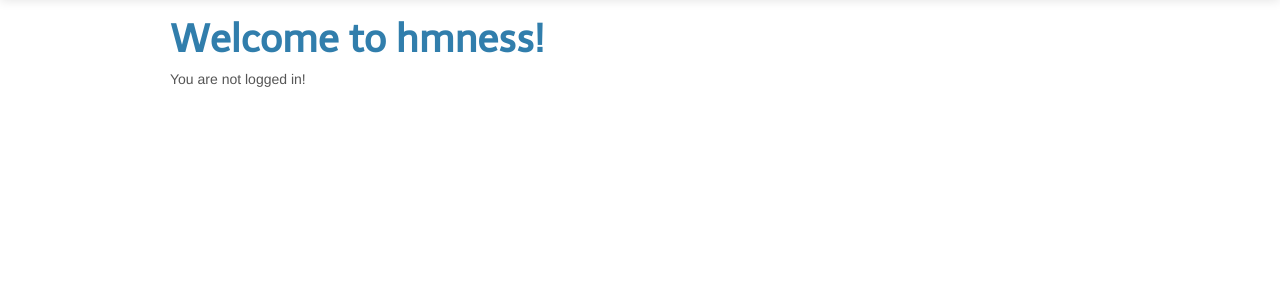
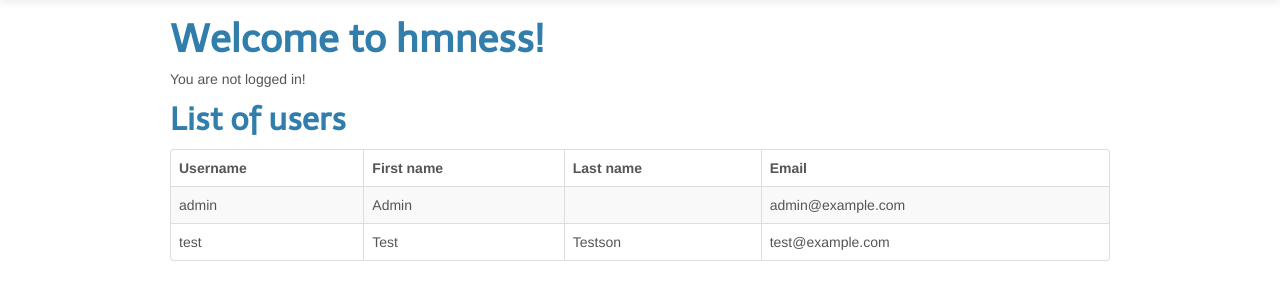
Before and after one commit to thenasko/hmness, a Django app: page / in a window 1280 px wide. Shown: the part 51-351 px from the top of the page. Run offline with Django 3.2, Linux system fonts and the light colour scheme; data comes from the database, SQL or seed files in the repository; both versions use the stored data as it was after the commit; parts of the project's set-up code (start-up, migrations or seed data) failed here and were passed over; some libraries are stand-ins or nearby versions.

Commit message:
Minor changes in the user profile settings. Added a list of users on the home page.

```diff
--- a/hmness/settings.py
+++ b/hmness/settings.py
@@ -170,7 +170,7 @@ LOGGING = {
 }
 
 # Authentication settings
-AUTH_PROFILE_MODULE = 'auth.UserProfile'
+AUTH_PROFILE_MODULE = 'users.UserProfile'
 
 # Template context preprocessors
 TEMPLATE_CONTEXT_PROCESSORS = (
--- a/hmness/templates/home.html
+++ b/hmness/templates/home.html
@@ -13,6 +13,28 @@
     {% else %}
     You are not logged in!
     {% endif %}
+
+    <h2>List of users</h2>
+    <table class="table table-bordered table-striped table-hover">
+      <thead>
+	<tr>
+	  <th>Username</th>
+	  <th>First name</th>
+	  <th>Last name</th>
+	  <th>Email</th>
+	</tr>
+      </thead>
+      <tbody>
+	{% for user in users %}
+	<tr>
+	  <td>{{ user.username }}</td>
+	  <td>{{ user.first_name }}</td>
+	  <td>{{ user.last_name }}</td>
+	  <td>{{ user.email }}</td>
+	</tr>
+	{% endfor %}
+      </tbody>
+    </table>
   </div>
 </div>
 {% endblock %}
--- a/hmness/views.py
+++ b/hmness/views.py
@@ -1,9 +1,14 @@
 from django.shortcuts import render
+from django.contrib.auth.models import User
 import django.contrib.auth as auth
+
+
+from users.models import UserProfile
 
 def home(request):
     context = {
         'active_page': 'home',
+        'users': User.objects.all(),
         }
     return render(request, "home.html", context)
 
--- a/users/admin.py
+++ b/users/admin.py
@@ -2,6 +2,8 @@ from django.contrib import admin
 from django.contrib.auth.models import User
 from django.contrib.auth.admin import UserAdmin
 from users.models import UserProfile
+
+admin.site.unregister(User)
 
 class UserProfileInline(admin.StackedInline):
     model = UserProfile
@@ -9,5 +11,4 @@ class UserProfileInline(admin.StackedInline):
 class UserProfileAdmin(UserAdmin):
     inlines = [UserProfileInline]
 
-admin.site.unregister(User)
 admin.site.register(User, UserProfileAdmin)
```
Also changed, not shown: TODO.md (+4 -0 lines), users/models.py (+5 -2 lines), hmness/db.sqlite3, users/templates/user.html (added). Lines whose indentation alone changed are shown as unchanged.
